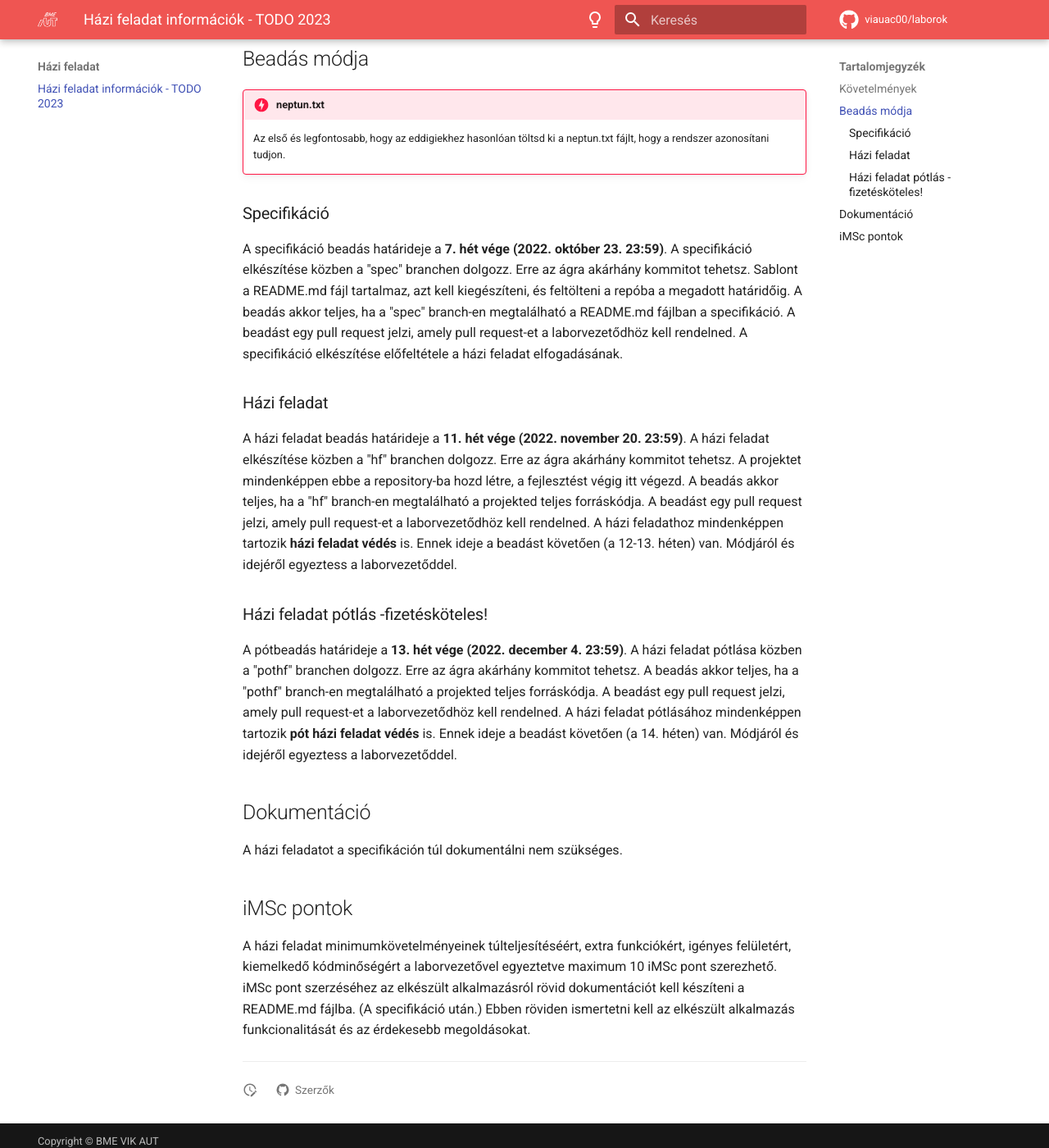
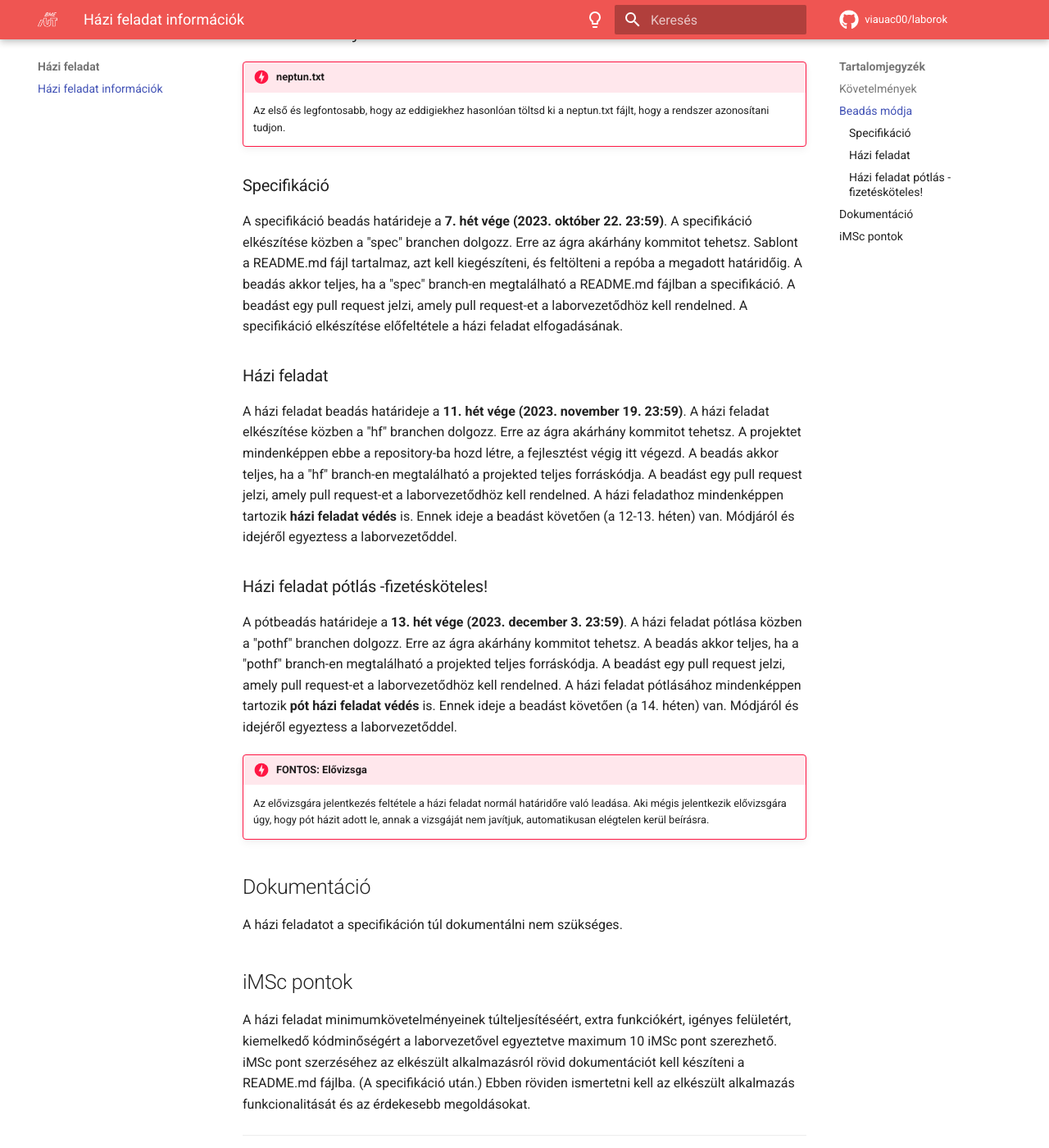
Before and after one commit to VIAUAD02/laborok, an MkDocs documentation site: the page built from docs/hf/index.md, in a window 1280 px wide and 1400 px high, scrolled down 1262 px. Shown: the whole window at 82% size. Built offline with MkDocs 1.6.1 and Material for MkDocs 9.7.7, drawn with Linux system fonts in a browser that asks for light colours; comment, search, counter and statistics services are not loaded; some of the changed text lies outside the part shown.

Commit message:
2023 HF update

```diff
--- a/docs/hf/index.md
+++ b/docs/hf/index.md
@@ -1,4 +1,4 @@
-# Házi feladat információk - TODO 2023
+# Házi feladat információk
 
 A házi feladat célja, hogy az előadáson és laborokon bemutatott technológiák segítségével egy komplex alkalmazást készítsen a hallgató, önálló funkcionalitással.
 
@@ -11,7 +11,6 @@ A házi feladat célja, hogy az előadáson és laborokon bemutatott technológi
 	-	[https://github.com/wasabeef/awesome-android-ui](https://github.com/wasabeef/awesome-android-ui)
 	-	[https://github.com/wasabeef/awesome-android-libraries](https://github.com/wasabeef/awesome-android-libraries)
 	-	[https://github.com/nisrulz/android-tips-tricks](https://github.com/nisrulz/android-tips-tricks)
-	-	[https://blog.autsoft.hu/the-android-and-ios-alternative-library-collection](https://blog.autsoft.hu/the-android-and-ios-alternative-library-collection)
 
 !!!tip "Néhány példa alkalmazás"
 	-	Kiadás/bevétel nyomkövető figyelmeztető funkcióval és grafikonokkal
@@ -40,7 +39,7 @@ A házi feladat célja, hogy az előadáson és laborokon bemutatott technológi
 
 ### Specifikáció
 
-A specifikáció beadás határideje a **7. hét vége (2022. október 23. 23:59)**.
+A specifikáció beadás határideje a **7. hét vége (2023. október 22. 23:59)**.
 A specifikáció elkészítése közben a "spec" branchen dolgozz. Erre az ágra akárhány kommitot tehetsz.
 Sablont a README.md fájl tartalmaz, azt kell kiegészíteni, és feltölteni a repóba a megadott határidőig.
 A beadás akkor teljes, ha a "spec" branch-en megtalálható a README.md fájlban a specifikáció. A beadást egy pull request jelzi, amely pull request-et a laborvezetődhöz kell rendelned.
@@ -48,7 +47,7 @@ A specifikáció elkészítése előfeltétele a házi feladat elfogadásának.
 
 ### Házi feladat
 
-A házi feladat beadás határideje a **11. hét vége (2022. november 20. 23:59)**.
+A házi feladat beadás határideje a **11. hét vége (2023. november 19. 23:59)**.
 A házi feladat elkészítése közben a "hf" branchen dolgozz. Erre az ágra akárhány kommitot tehetsz.
 A projektet mindenképpen ebbe a repository-ba hozd létre, a fejlesztést végig itt végezd.
 A beadás akkor teljes, ha a "hf" branch-en megtalálható a projekted teljes forráskódja. A beadást egy pull request jelzi, amely pull request-et a laborvezetődhöz kell rendelned.
@@ -56,10 +55,13 @@ A házi feladathoz mindenképpen tartozik **házi feladat védés** is. Ennek id
 
 ### Házi feladat pótlás -fizetésköteles!
 
-A pótbeadás határideje a **13. hét vége (2022. december 4. 23:59)**.
+A pótbeadás határideje a **13. hét vége (2023. december 3. 23:59)**.
 A házi feladat pótlása közben a "pothf" branchen dolgozz. Erre az ágra akárhány kommitot tehetsz.
 A beadás akkor teljes, ha a "pothf" branch-en megtalálható a projekted teljes forráskódja. A beadást egy pull request jelzi, amely pull request-et a laborvezetődhöz kell rendelned.
 A házi feladat pótlásához mindenképpen tartozik **pót házi feladat védés** is. Ennek ideje a beadást követően (a 14. héten) van. Módjáról és idejéről egyeztess a laborvezetőddel.
+
+!!!danger "FONTOS: Elővizsga"
+	Az elővizsgára jelentkezés feltétele a házi feladat normál határidőre való leadása. Aki mégis jelentkezik elővizsgára úgy, hogy pót házit adott le, annak a vizsgáját nem javítjuk, automatikusan elégtelen kerül beírásra.
 
 ## Dokumentáció
 
```
